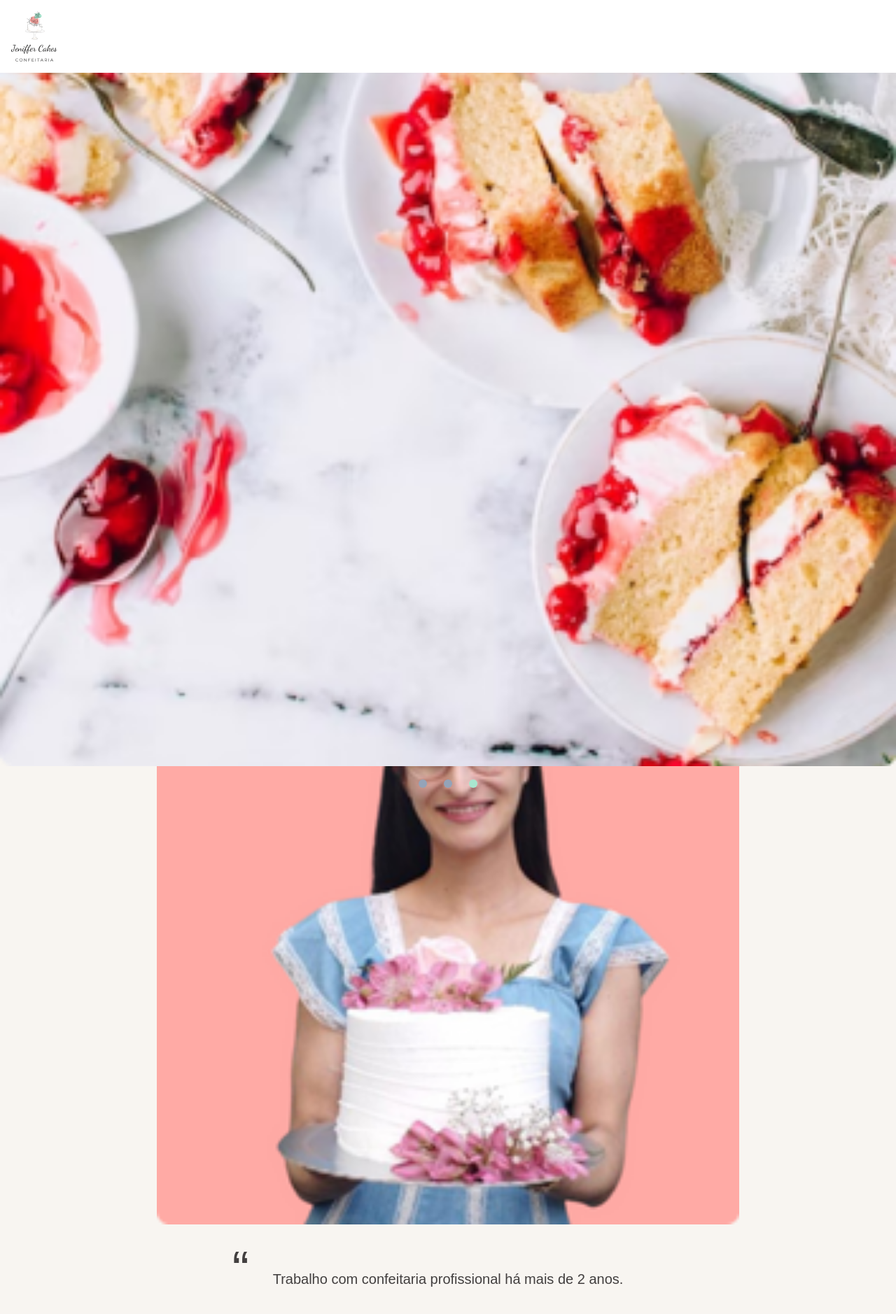
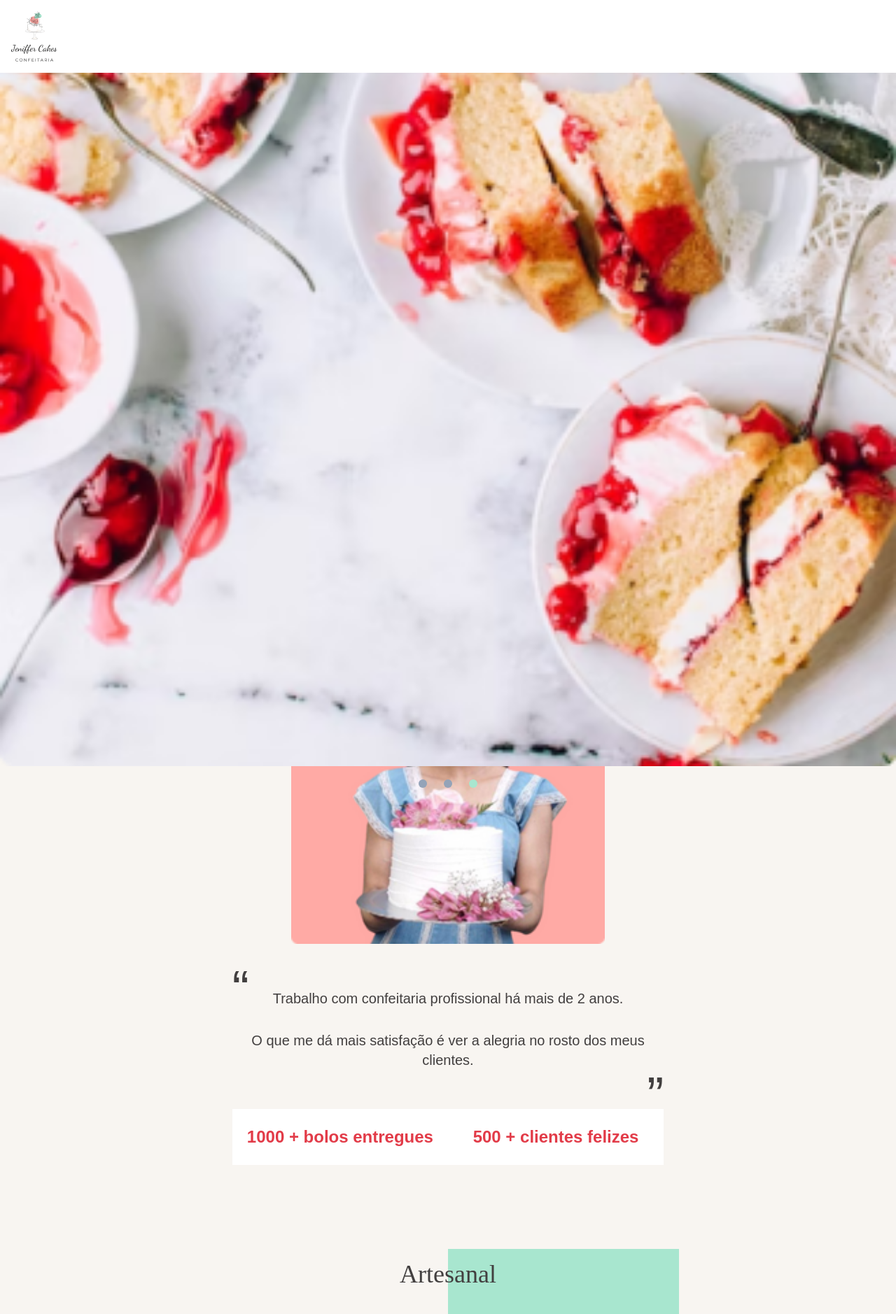
Before and after one commit to edukaki/JenifferCakes, a Next.js app: page / in a window 1280 px wide. Shown: the top 1878 px of the page at 70% size. Built offline with nearby package versions, Linux system fonts and the light colour scheme.

Commit message:
feat(globals): format main

```diff
--- a/src/app/Styles/globals.css
+++ b/src/app/Styles/globals.css
@@ -16,7 +16,7 @@
     @apply text-lg font-semibold;
   }
   main {
-    @apply container-mobile pb-24;
+    @apply flex flex-col items-center gap-24 container-mobile pb-24;
   }
 }
 
--- a/src/app/page.jsx
+++ b/src/app/page.jsx
@@ -27,7 +27,7 @@ export default function Home() {
           />
         </div>
       </header>
-      <main className="flex flex-col gap-24">
+      <main>
         <section className="flex flex-col items-center text-center gap-7 min-h-screen">
           <h1 className="text-center w-9/12 tracking-wider leading-snug">
             Oi, eu sou a Jennifer !
```
